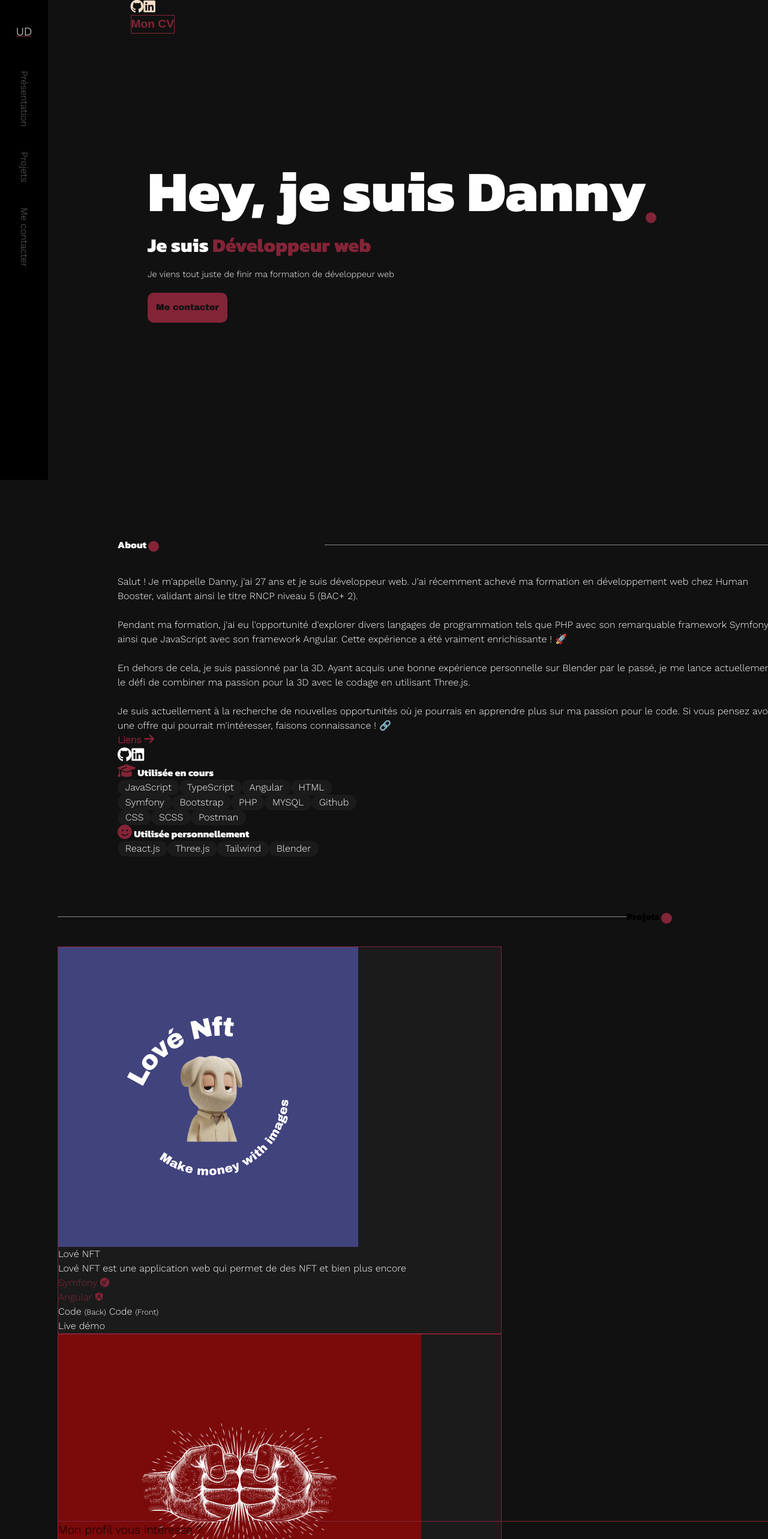
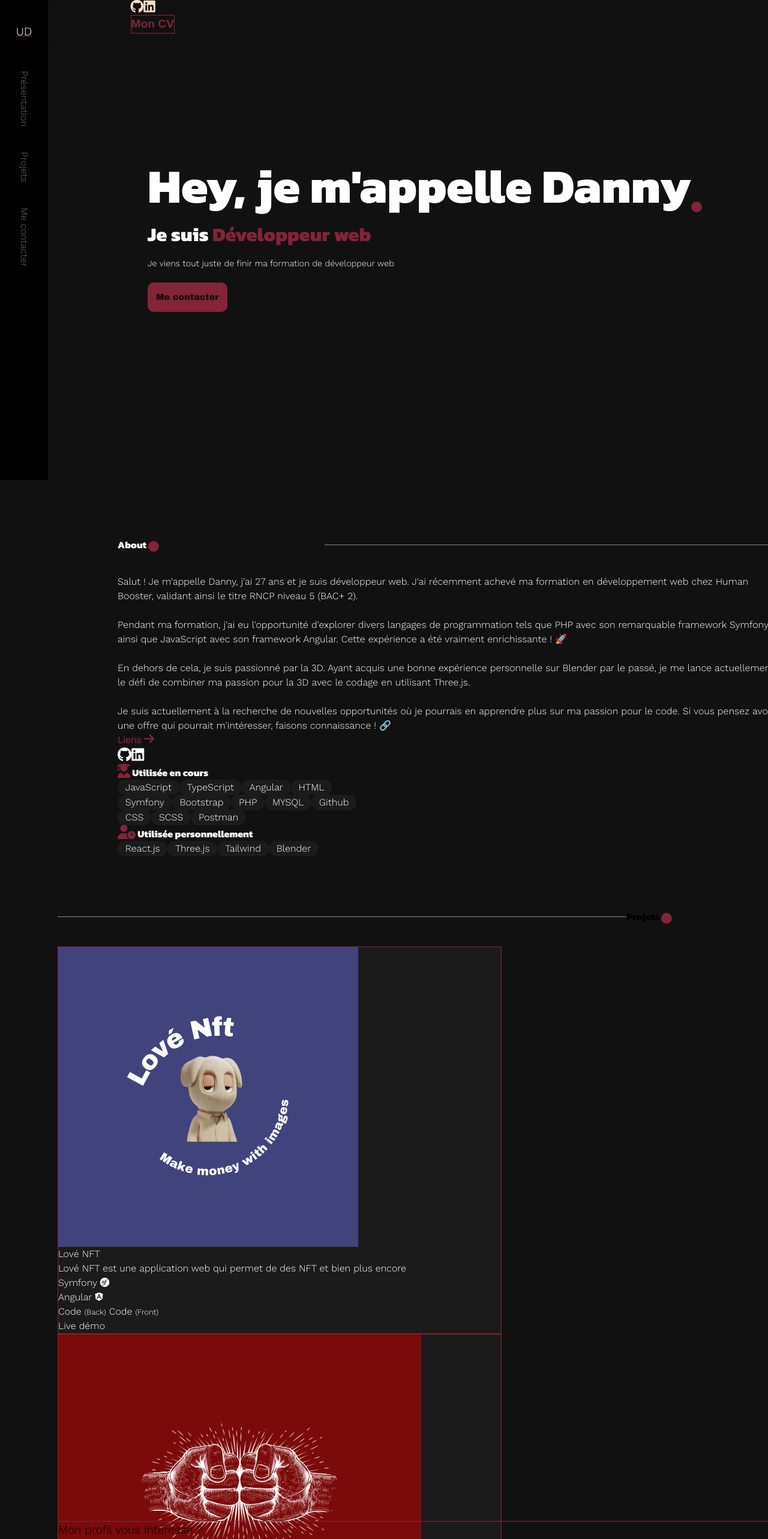
Before and after one commit to DannyUprajay/portfolio, a React (Vite) app: page / in a window 1280 px wide. Shown: the top 2566 px of the page at 60% size. Built offline with nearby package versions, Linux system fonts and the light colour scheme; a web font is replaced by a local one.

Commit message:
début du responsive

```diff
--- a/src/App.css
+++ b/src/App.css
@@ -124,7 +124,7 @@ body{
 
     font-weight: 400;
     color: white;
-    font-size: 6rem;
+    font-size: 5rem;
     line-height: 1.1;
 
 }
@@ -191,7 +191,7 @@ main h2{
 
 }
 h3{
-    color: #832437;
+    color: white;
 }
 
 .presentation{
--- a/src/Home.jsx
+++ b/src/Home.jsx
@@ -206,7 +206,7 @@ const Home = () => {
 
                     <Reveal>
 
-                    <h1 className="font-bold ">Hey, je suis Danny<span></span></h1>
+                    <h1 className="font-bold ">Hey, je m'appelle Danny<span></span></h1>
                     <h4>Je suis <span>Développeur web</span></h4>
                     <p>Je viens tout juste de finir ma formation de développeur web </p>
 
@@ -285,7 +285,7 @@ const Home = () => {
                         <div className={'resume_tech'}>
                             <div className={'resume_tech mb-14'}>
                             <Reveal>
-                                <h5 className={'text-2xl mb-6'}> <i className="fa-solid fa-graduation-cap"></i> Utilisée en cours</h5>
+                                <h5 className={'text-2xl mb-6'}> <i className="fa-solid fa-user-graduate"></i> Utilisée en cours</h5>
                         </Reveal>
 
                             <Reveal>
@@ -316,7 +316,7 @@ const Home = () => {
                 </Reveal>
                             </div>
                         <Reveal>
-                            <h5 className={'text-2xl mb-6'}> <i className="fa-solid fa-face-smile"></i> Utilisée personnellement </h5>
+                            <h5 className={'text-2xl mb-6'}> <i className="fa-solid fa-user-clock"></i> Utilisée personnellement </h5>
                     </Reveal>
                         <Reveal>
                             <div className={'flex gap-2 mb-4'}>
@@ -331,10 +331,9 @@ const Home = () => {
                     </div>
 
                 </section>
-
                 <a name="projet"></a>
                 <section id={'projet'}
-                         className="section projet grid grid-cols-1 text-center justify-center items-center relative">
+                         className="section container mx-auto projet grid grid-cols-1 text-center justify-center items-center relative">
 
                     <div className={'header_sectionHeader__aMRKR'}>
                         <div className="header_line__AkXvu"></div>
@@ -403,7 +402,7 @@ const Home = () => {
                                 </div>
                                 <div className="p-6 mt-5">
                                     <h6
-                                        className="block text-2xl mb-4 font-sans antialiased font-semibold leading-relaxed tracking-normal text-gray-700 uppercase">
+                                        className="block text-2xl mb-4  font-semibold   uppercase">
                                         MMA PULSE
                                     </h6>
                                     <p className="block mb-8 text_projet">
@@ -437,7 +436,7 @@ const Home = () => {
                 <a name="contact"></a>
 
             <Reveal>
-                <section className="section" id="contact">
+                <section className="section container mx-auto" id="contact">
 
                     <div className="mx-auto max-w-7xl px-4 py-16 sm:px-6 lg:px-8 lg:py-20">
 
```
